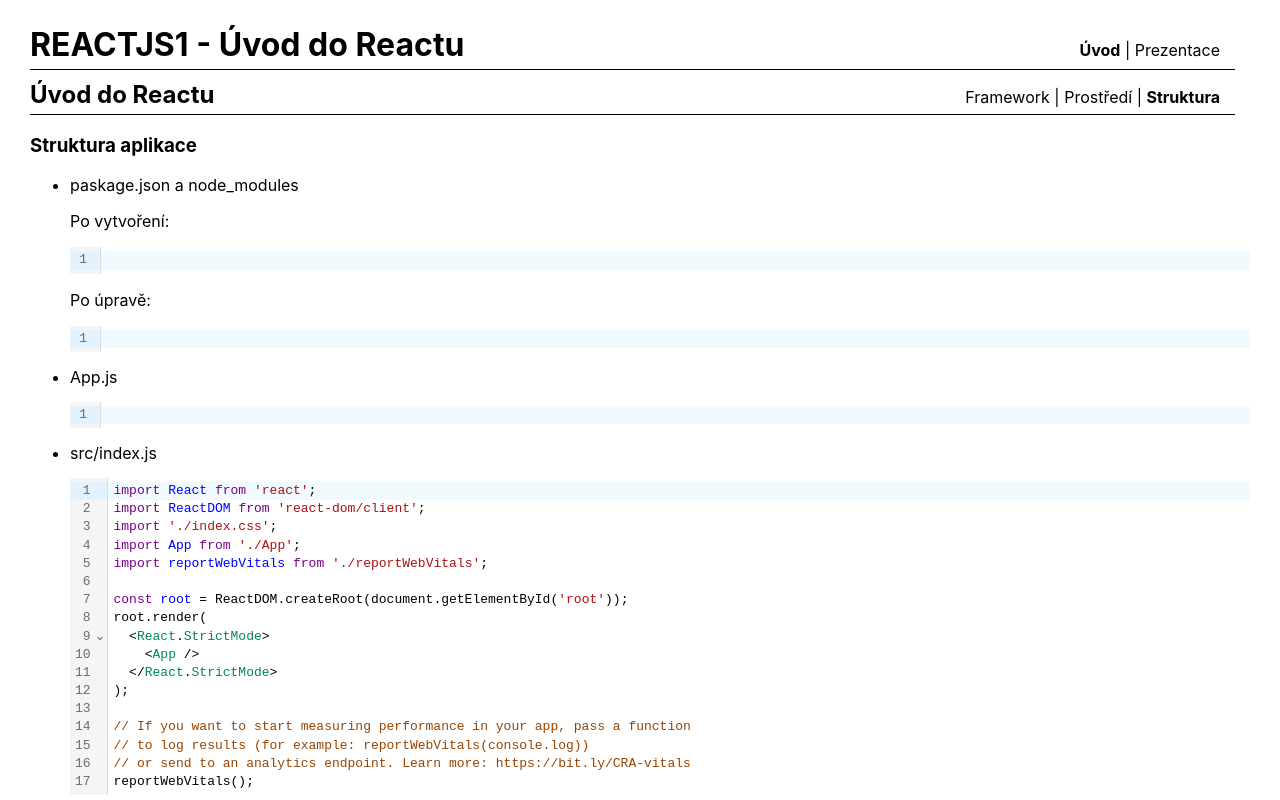
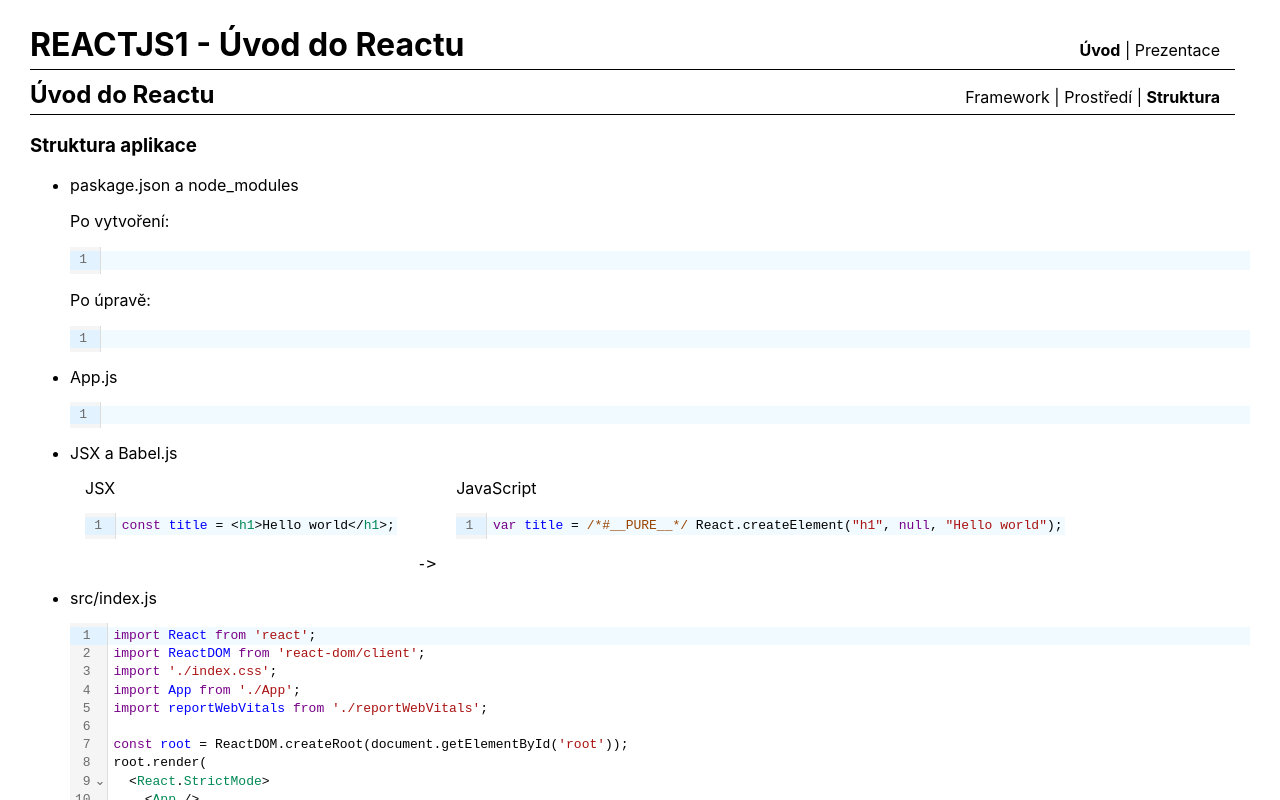
Before and after one commit to mbradic/course-react1, a React (Create React App) app in the folder presentation/: page /intro/app-structure in a window 1280 px wide. Shown: the top 800 px of the page. Built offline with nearby package versions, Linux system fonts and the light colour scheme; no server answers.

Commit message:
babel added

```diff
--- a/presentation/src/intro/AppStructure.js
+++ b/presentation/src/intro/AppStructure.js
@@ -29,7 +29,7 @@ export default function AppStructure() {
 
       setAppJs(
         await fetchText(
-          "https://raw.githubusercontent.com/mbradic/course-react1/intro--app-structure--app-js/examples/hello-world/src/App.js"
+          "https://raw.githubusercontent.com/mbradic/course-react1/intro--app-structure--create-app-js/examples/hello-world/src/App.js"
         )
       );
     })();
@@ -53,19 +53,9 @@ root.render(
 // or send to an analytics endpoint. Learn more: https://bit.ly/CRA-vitals
 reportWebVitals();`;
 
-  const babel_in = `root.render(
-  <React.StrictMode>
-    <App />
-  </React.StrictMode>
-);`;
+  const babel_in = `const title = <h1>Hello world</h1>;`;
 
-  const babel_out = `root.render(
-/*#__PURE__*/ React.createElement(
-  React.StrictMode,
-  null,
-  /*#__PURE__*/ React.createElement(App, null)
-)
-);`;
+  const babel_out = `var title = /*#__PURE__*/ React.createElement("h1", null, "Hello world");`;
 
   const index_html = `<!DOCTYPE html>
 <html lang="en">
@@ -87,20 +77,6 @@ reportWebVitals();`;
     <div id="root"></div>
   </body>
 </html>`;
-
-//   const app_js = `import "./App.css";
-
-// function App() {
-//   return (
-//     <>
-//       <h1>Hello world</h1>
-//       <p>From React</p>
-//     </>
-//   );
-// }
-
-// export default App;
-// `;
 
   return (
     <>
@@ -131,14 +107,6 @@ reportWebVitals();`;
           extensions={[javascript({ jsx: true })]}
         />
 
-        <li>src/index.js</li>
-        <ReactCodeMirror
-          value={index_js}
-          readOnly
-          style={{ margin: "15px 0px 15px 0px" }}
-          extensions={[javascript({ jsx: true })]}
-        />
-
         <li>JSX a Babel.js</li>
         <div style={{ display: "flex", margin: "15px" }}>
           <div>
@@ -164,6 +132,14 @@ reportWebVitals();`;
           </div>
         </div>
 
+        <li>src/index.js</li>
+        <ReactCodeMirror
+          value={index_js}
+          readOnly
+          style={{ margin: "15px 0px 15px 0px" }}
+          extensions={[javascript({ jsx: true })]}
+        />
+
         <li>public/index.html</li>
         <ReactCodeMirror
           value={index_html}
```
